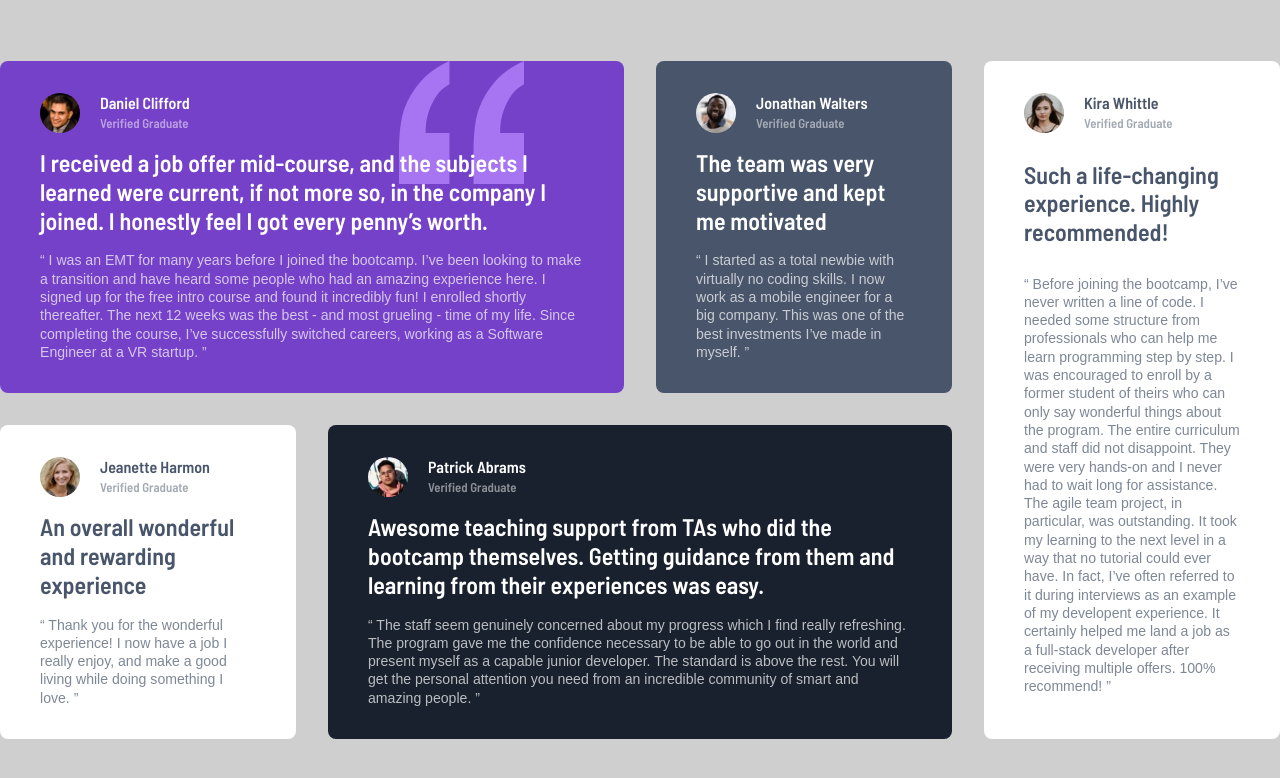
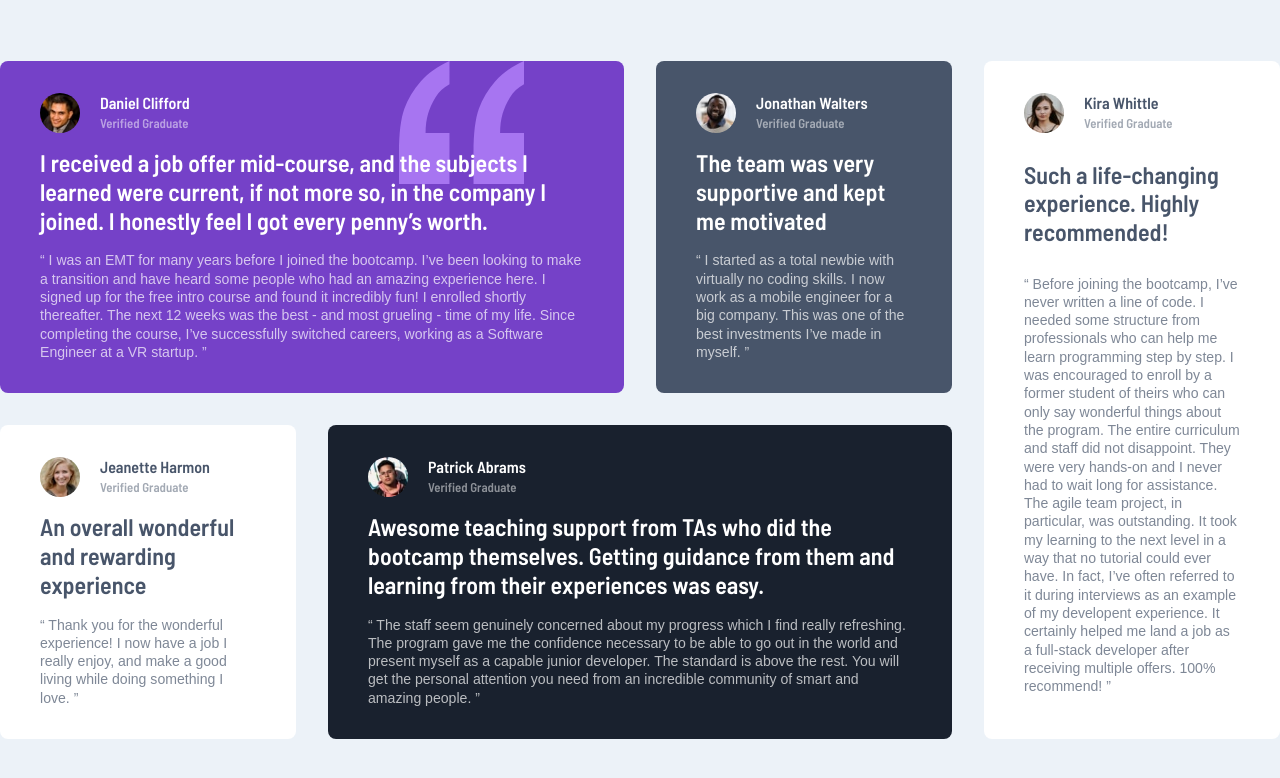
Before and after one commit to jeff0526/testimonials-grid-section-main, a plain HTML site: page index.html in a window 1280 px wide. Drawn offline with Linux system fonts and the light colour scheme.

Commit message:
background change

```diff
--- a/style.css
+++ b/style.css
@@ -40,7 +40,7 @@ img, picture{
 }
 
 body{
-    background-color: var(--clr-ntrl-Lightgray);
+    background-color: var(--clr-ntrl-Lightgrayishblue);
     font-family: 'Barlow Semi Condensed', sans-serif;
     font-size: 1rem;
 
```
